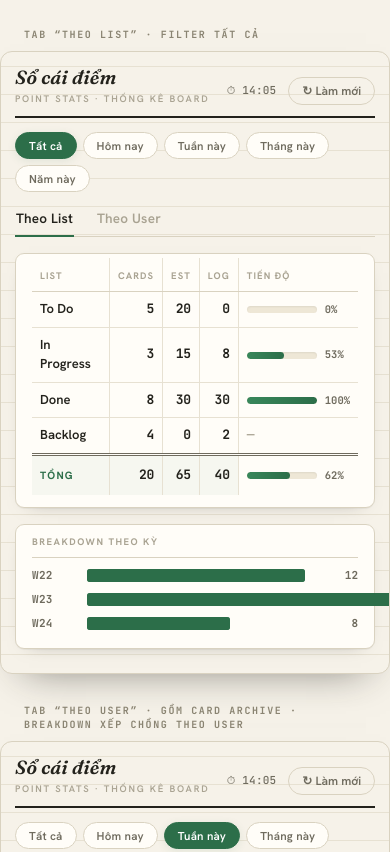
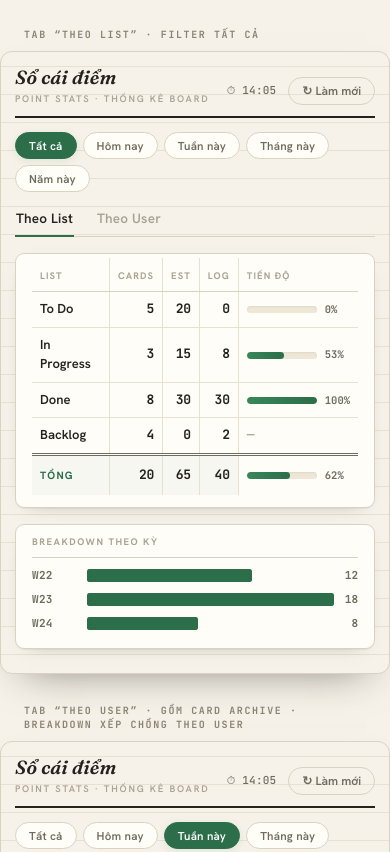
Before and after one commit to hoangvantuan/trello-point-system, a website built with Vite: page docs/superpowers/design/dashboard-preview.html in a window 390 px wide. Shown: the top 852 px of the page. Built offline with nearby package versions, Linux system fonts and the light colour scheme.

Commit message:
test: add dashboard CSS regression tests and update layout for responsive sheet and breakdown bars

```diff
--- a/src/ui/dashboard.css
+++ b/src/ui/dashboard.css
@@ -242,6 +242,8 @@ body {
   border-radius: var(--radius);
   box-shadow: 0 1px 0 rgba(35, 34, 28, 0.04), 0 6px 18px -14px rgba(35, 34, 28, 0.5);
   padding: 4px 16px 12px;
+  overflow-x: auto;
+  -webkit-overflow-scrolling: touch;
 }
 .content { animation: rise 0.5s 0.06s cubic-bezier(0.22, 1, 0.36, 1) both; }
 
@@ -367,14 +369,13 @@ td.prog { width: 1%; white-space: nowrap; }
   border-bottom: 1px solid var(--rule-2);
 }
 .bk-row {
-  display: flex;
+  display: grid;
+  grid-template-columns: 44px minmax(0, 1fr) max-content;
   align-items: center;
-  gap: 11px;
+  column-gap: 11px;
   padding: 4px 0;
 }
 .bk-label {
-  flex: none;
-  width: 44px;
   font-family: var(--mono);
   font-size: 11px;
   font-weight: 700;
@@ -382,10 +383,11 @@ td.prog { width: 1%; white-space: nowrap; }
   color: var(--ink-2);
 }
 .bk-bar {
-  flex: none;
+  justify-self: start;
   display: flex;
   height: 13px;
   min-width: 3px;
+  max-width: 100%;
   border-radius: 3px;
   overflow: hidden;
   background: var(--green);
@@ -396,8 +398,6 @@ td.prog { width: 1%; white-space: nowrap; }
 .bk-bar > span { display: block; height: 100%; }
 .bk-bar > span + span { box-shadow: inset 1.5px 0 0 var(--card); }
 .bk-val {
-  margin-left: auto;
-  flex: none;
   font-family: var(--mono);
   font-size: 11px;
   font-weight: 600;
```
Also changed, not shown: tests/types/node-fs.d.ts (added, +3 -0 lines), tests/ui/dashboard-css.test.ts (added, +26 -0 lines).
